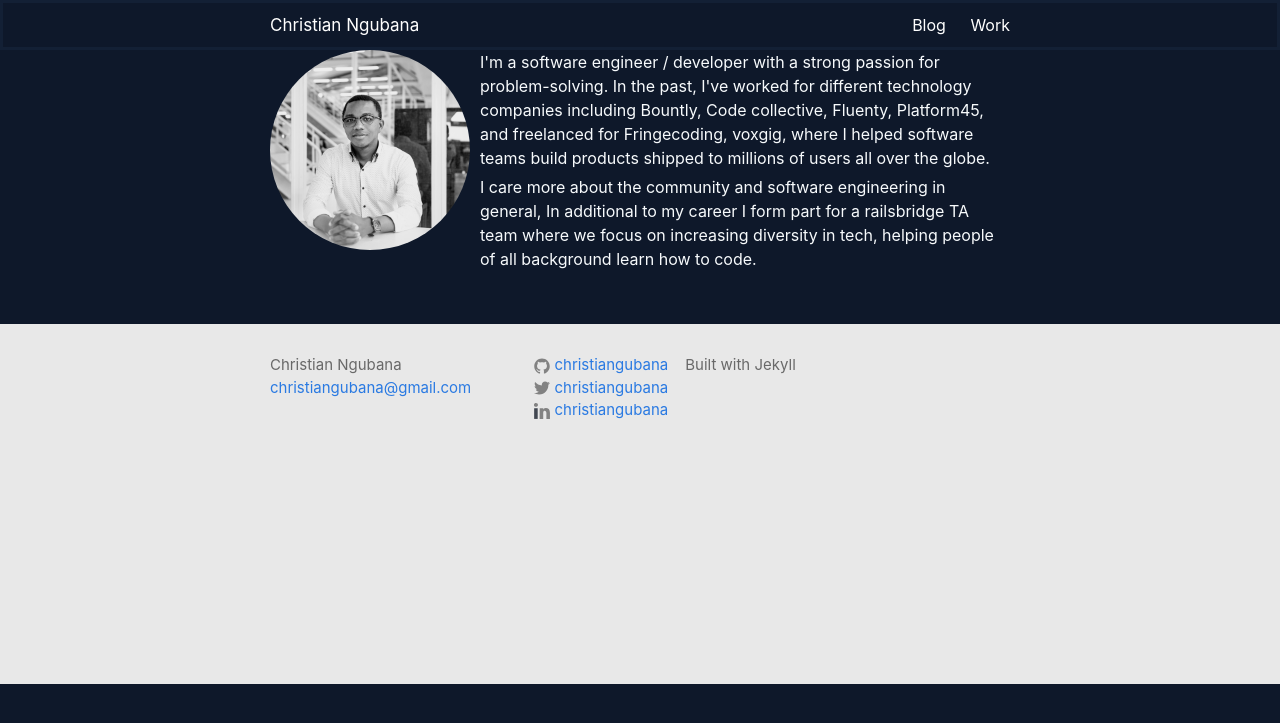
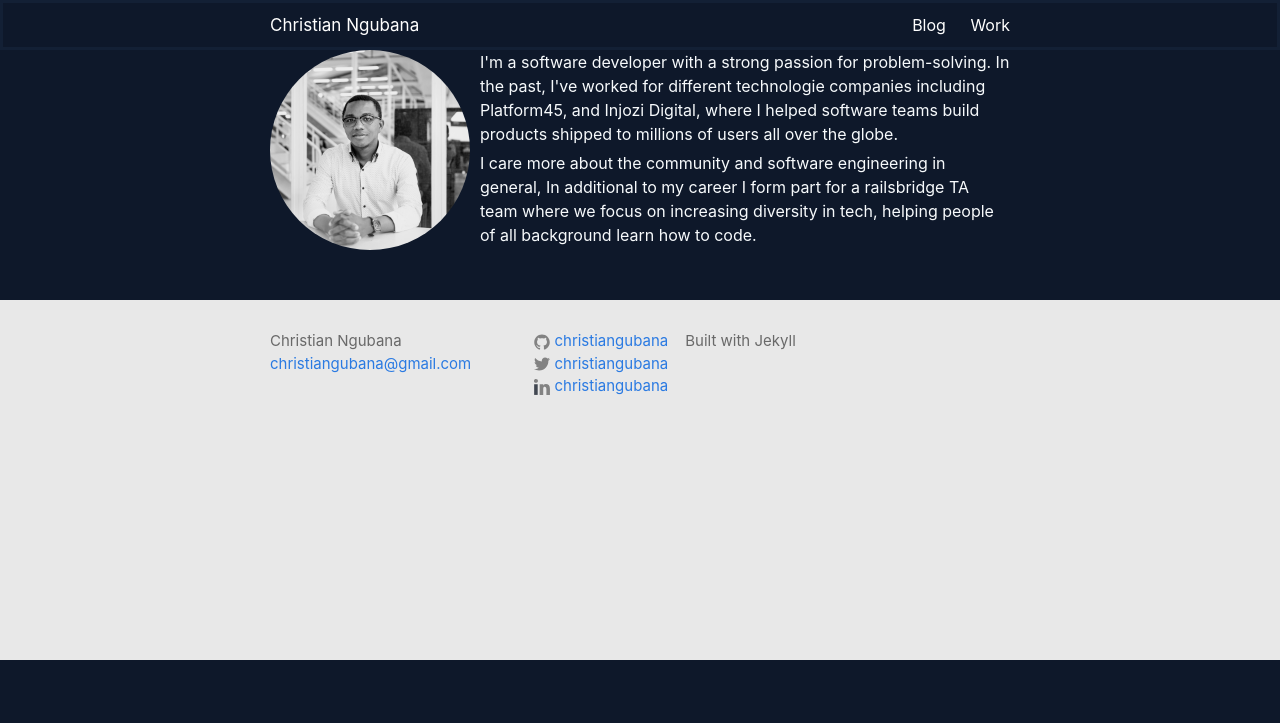
Before and after one commit to christiangubana/christiangubana.github.io, a Jekyll site: the page built from index.html, in a window 1280 px wide. Shown: the top 723 px of the page. Built offline with Jekyll 4.4.1, drawn with Linux system fonts in a browser that asks for light colours.

Commit message:
updated index.html

```diff
--- a/index.html
+++ b/index.html
@@ -4,6 +4,7 @@ layout: default
 
 <div class="home">
   <img class="profile-img" src="assets/images/christian-profile.jpg" alt='picture of Christian'>
- <p>I'm a software engineer / developer with a strong passion for problem-solving. In the past, I've worked for different technology companies including Bountly, Code collective, Fluenty, Platform45, and freelanced for Fringecoding, voxgig, where I helped software teams build products shipped to millions of users all over the globe.</p>
+ <p>I'm a software developer with a strong passion for problem-solving.
+   In the past, I've worked for different technologie companies including Platform45, and Injozi Digital, where I helped software teams build products shipped to millions of users all over the globe.</p>
  <p>I care more about the community and software engineering in general, In additional to my career I form part for a railsbridge TA team where we focus on increasing diversity in tech, helping people of all background learn how to code.</p>
 <br></br>
```
Also changed, not shown: _layouts/default.html (+1 -7 lines), Gemfile.lock.
